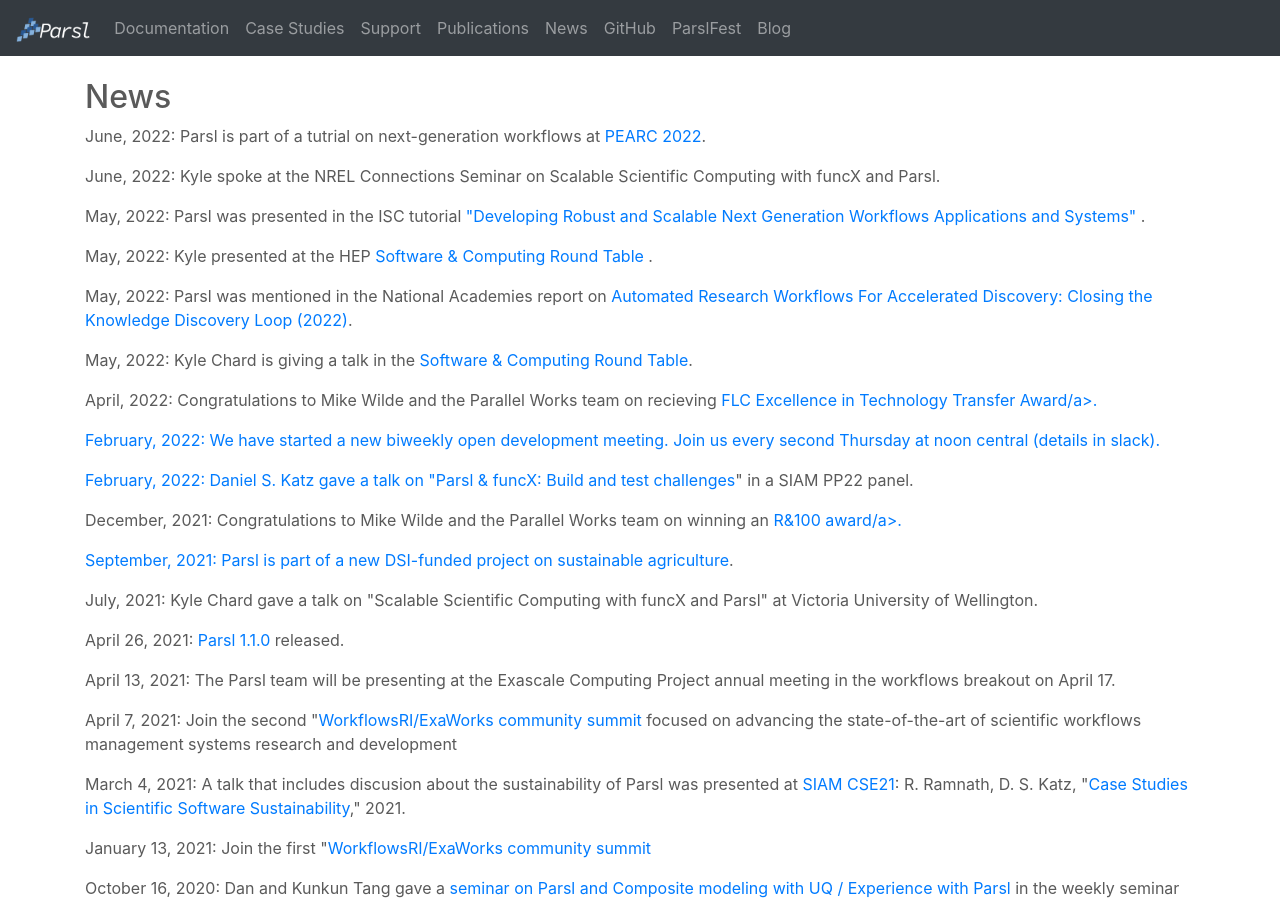
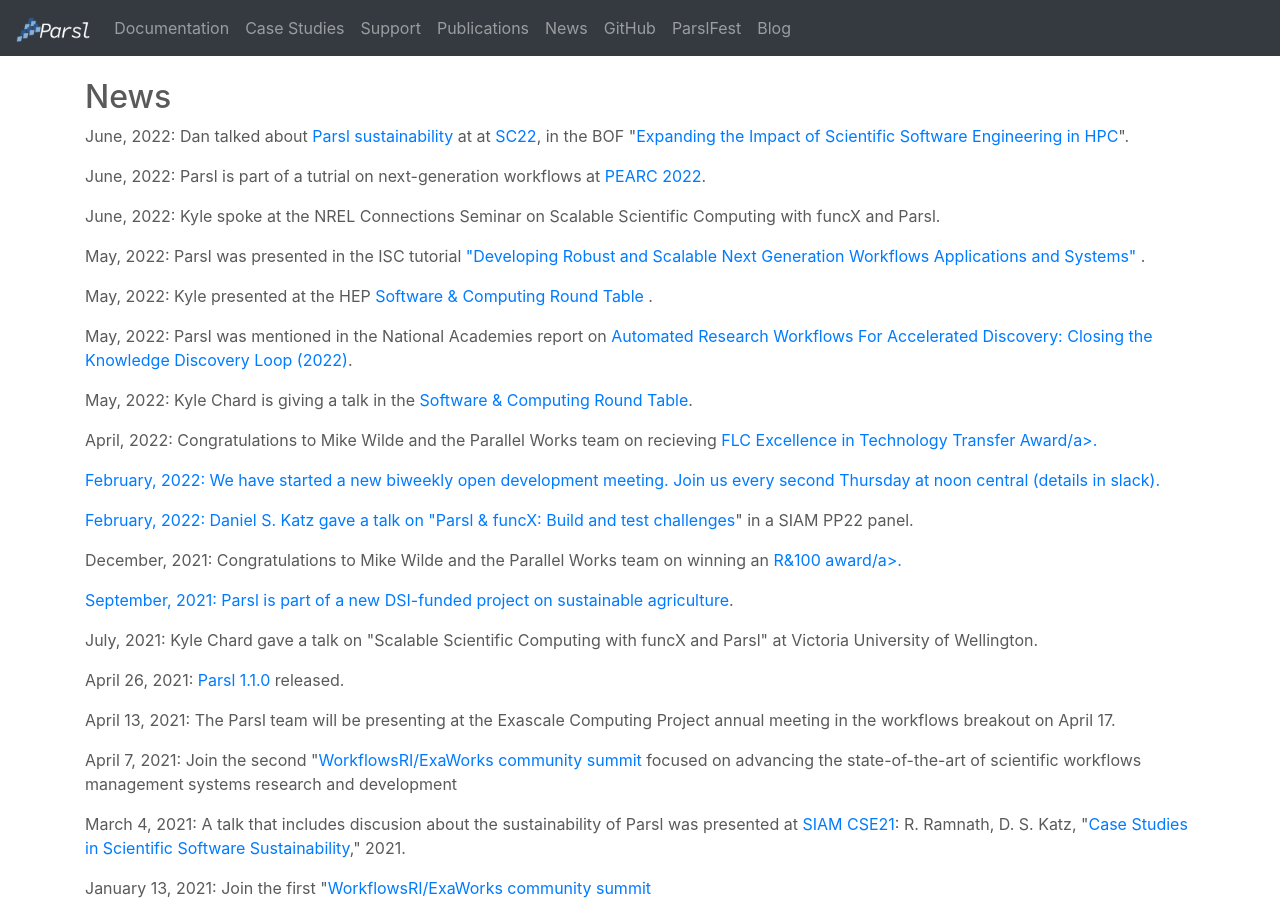
Before and after one commit to Parsl/parsl.github.io, a Jekyll site: the page built from news.html, in a window 1280 px wide and 900 px high. Built offline with Jekyll 4.4.1, drawn with Linux system fonts in a browser that asks for light colours.

Commit message:
Update news.html

```diff
--- a/news.html
+++ b/news.html
@@ -19,6 +19,13 @@
 
 
        <div class="news-info">
+        <p><span class="name">June, 2022:</span>
+          Dan talked about <a href="https://doi.org/10.5281/zenodo.7327745">Parsl sustainability</a> at at <a href="https://sc22.supercomputing.org/">SC22</a>,
+          in the BOF "<a href="https://sc22.supercomputing.org/presentation/?id=bof198&sess=sess337">Expanding the Impact of Scientific Software Engineering in HPC</a>".
+        </p>
+      </div>
+
+      <div class="news-info">
         <p><span class="name">June, 2022:</span>
          Parsl is part of a tutrial on next-generation workflows at <a href='https://pearc.acm.org/pearc22'>PEARC 2022</a>.
         </p>
```
